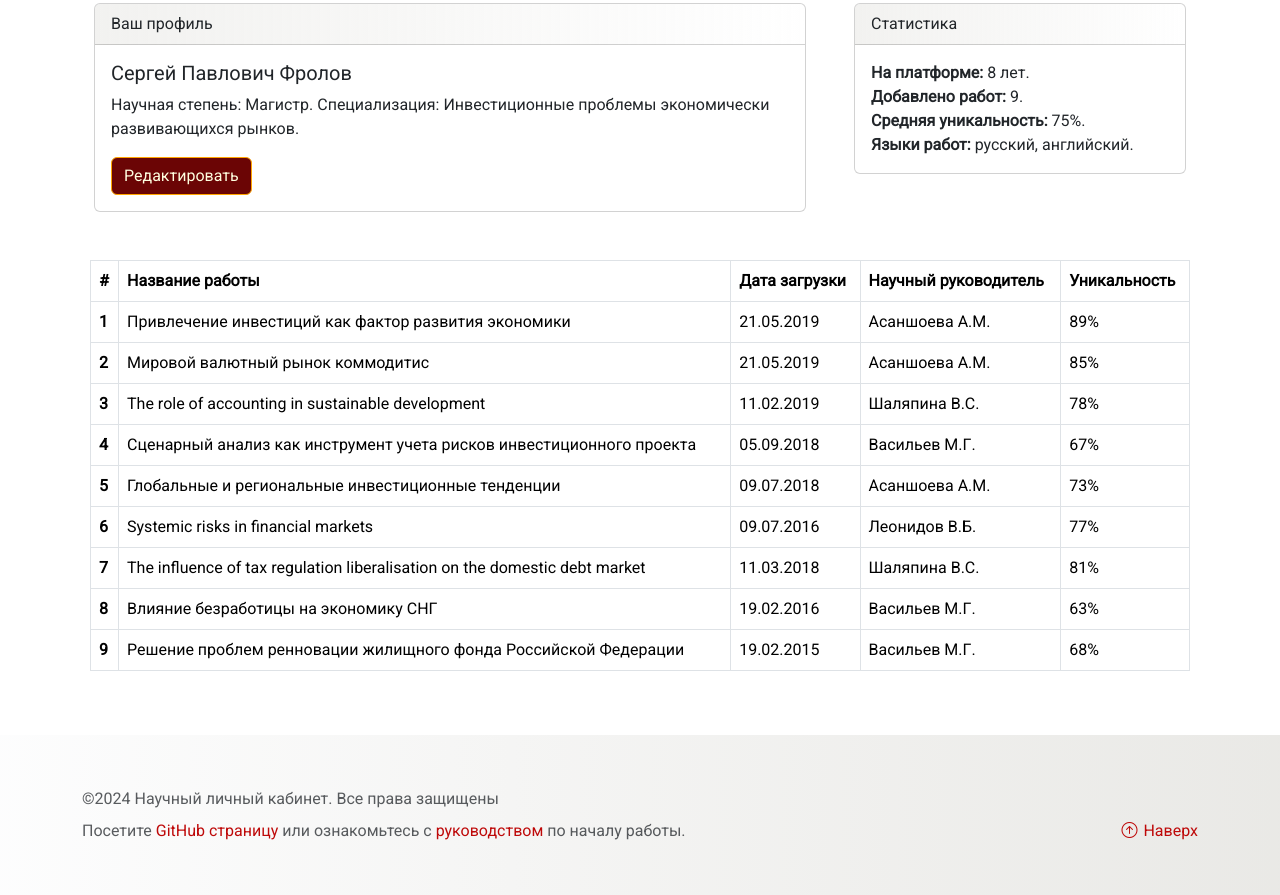
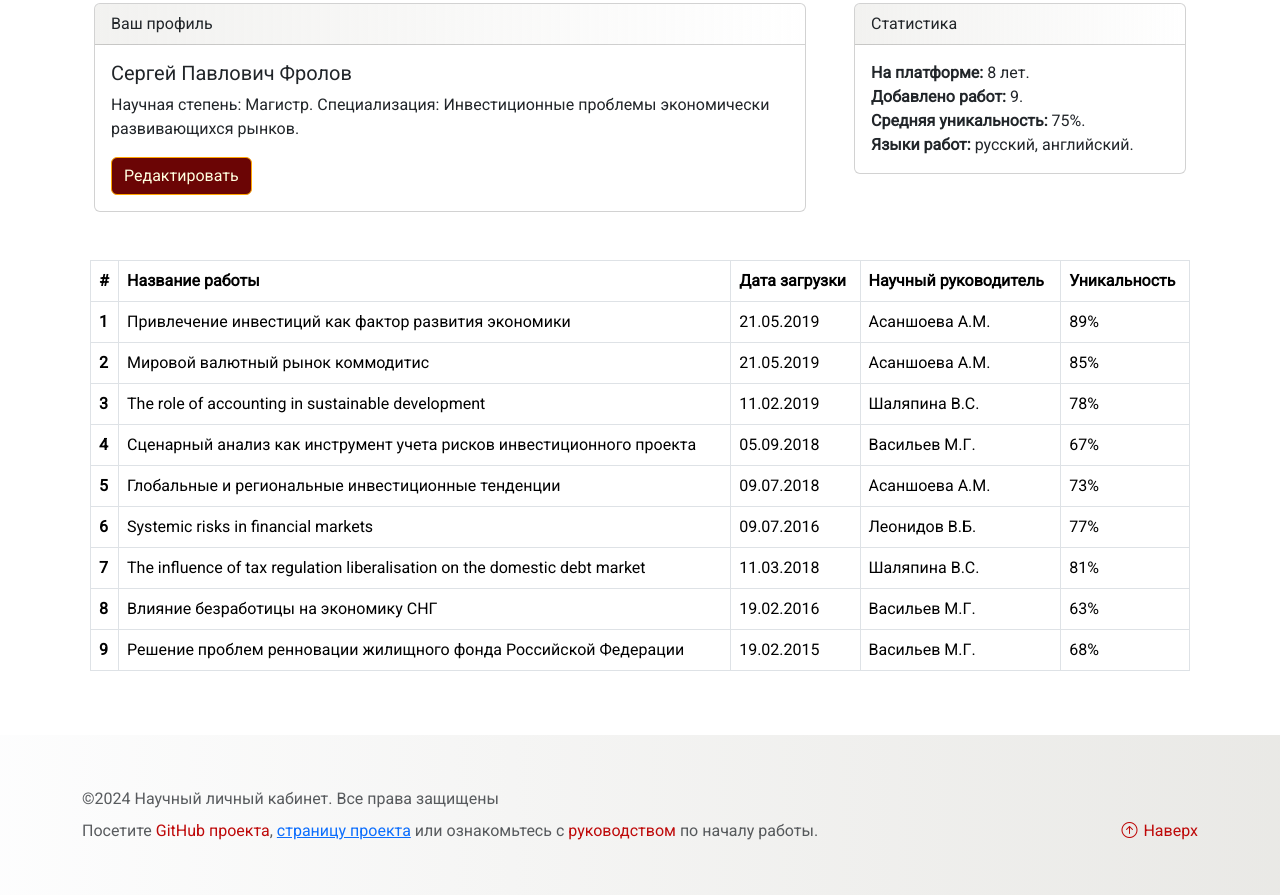
Before and after one commit to rootcrop/frontend, a plain HTML site: page index.html in a window 1280 px wide. Shown: the part 490-1385 px from the top of the page. Drawn offline with nearby package versions, Linux system fonts and the light colour scheme.

Commit message:
update links
update links to GitHub

```diff
--- a/index.html
+++ b/index.html
@@ -8,7 +8,8 @@
     <!-- 	CDN #1: cdnjs.com/libraries/bootstrap   CDN #2: www.bootstrapcdn.com 			-->
     <script src="https://cdnjs.cloudflare.com/ajax/libs/bootstrap/5.3.8/js/bootstrap.bundle.min.js" defer></script>
     <link rel="stylesheet" href="https://cdnjs.cloudflare.com/ajax/libs/bootstrap/5.3.8/css/bootstrap.min.css">
-    <link rel="stylesheet" href="https://cdnjs.cloudflare.com/ajax/libs/bootstrap-icons/1.13.1/font/bootstrap-icons.min.css">
+    <link rel="stylesheet"
+        href="https://cdnjs.cloudflare.com/ajax/libs/bootstrap-icons/1.13.1/font/bootstrap-icons.min.css">
     <link href='https://fonts.googleapis.com/css?family=Roboto' rel='stylesheet' type='text/css'>
     <!-- <link href='http://fonts.googleapis.com/css?family=Roboto:400,100,100italic,300,300italic,400italic,500,500italic,700,700italic,900italic,900' rel='stylesheet' type='text/css'> -->
 
@@ -188,6 +189,7 @@
         .icon-30 {
             font-size: 35px;
             color: rgb(254, 147, 15);
+            /* margin-left: 15px; margin-right: 10px; */
         }
 
         .icon-link-hover-gth:hover>.bi,
@@ -196,6 +198,7 @@
             color: rgb(140, 65, 19)
         }
     </style>
+
 
     <script>
         document.addEventListener('DOMContentLoaded', function () {				// JavaScript для переключения темы
@@ -219,6 +222,7 @@
             });
         });
     </script>
+
 </head>
 
 <body>
@@ -441,8 +445,8 @@
                 </p>
 
                 <p class="mb-0">
-                    Посетите <a href="https://github.com/rootcrop/nlk_frontend/" class="link-primary">GitHub
-                        страницу</a> или
+                    Посетите <a href="https://github.com/rootcrop/frontend" class="link-primary">GitHub проекта</a>,
+                    <a href="https://rootcrop.github.io/frontend/">страницу проекта</a> или
                     ознакомьтесь с <a href="#" class="link-primary">руководством</a> по началу
                     работы.
                 </p>
```
